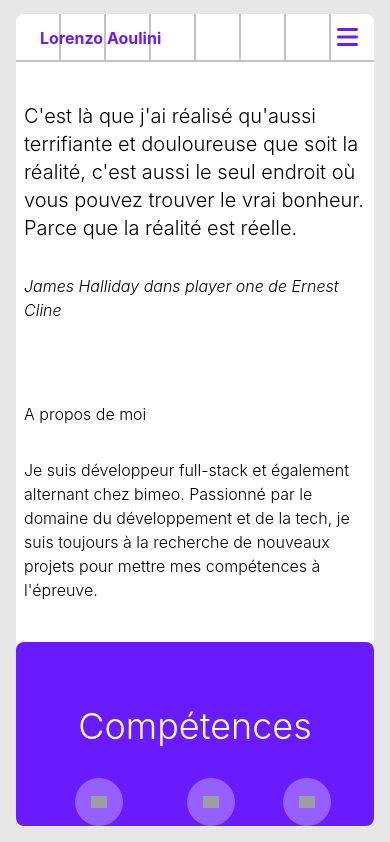
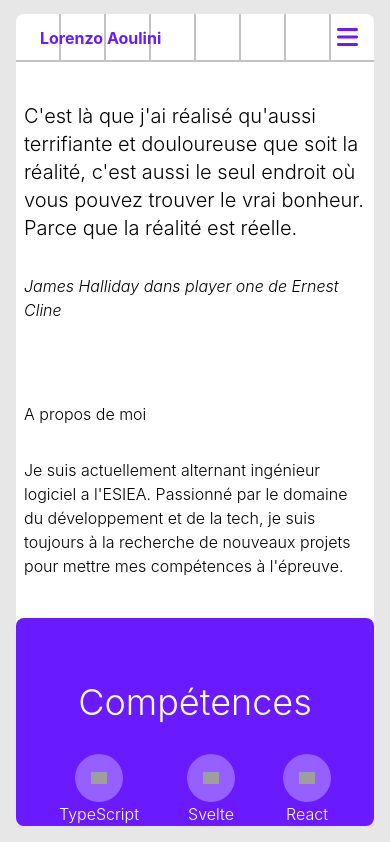
Before and after one commit to lolo298/PortfolioV2, a SvelteKit app: page / in a window 390 px wide. Shown: the part 846-1688 px from the top of the page. Built offline with nearby package versions, Linux system fonts and the light colour scheme; grey boxes are pictures that could not be loaded.

Commit message:
Update +page.svelte

```diff
--- a/src/routes/+page.svelte
+++ b/src/routes/+page.svelte
@@ -34,7 +34,7 @@
 <div>
 	<h2 class="atext-2xl md:text-4xl lg:text-5xl mb-8">A propos de moi</h2>
 	<p class="md:text-3xl lg:text-4xl">
-		Je suis développeur full-stack et également alternant chez bimeo.
+		Je suis actuellement alternant ingénieur logiciel a l'ESIEA.
 		Passionné par le domaine du développement et de la tech, je suis toujours à la recherche de nouveaux projets pour mettre mes compétences à l'épreuve.
 	</p>
 </div>
@@ -55,7 +55,7 @@
 	<h2 class="text-2xl mb-8 p-2 md:text-3xl lg:text-4xl">Experience</h2>
 	<div class="divide-y-2 divide-black *:p-2">
 		<div class="grid grid-cols-experience gap-4 justify-center items-center py-5 text-xl md:text-3xl lg:text-4xl">
-			<span class="text-sm md:text-xl lg:text-2xl">2024</span>
+			<span class="text-sm md:text-xl lg:text-2xl">2024 - 2024</span>
 			<span>Développeur FullStack</span>
 			<span class="text-end">Bimeo</span>
 		</div>
@@ -63,6 +63,10 @@
 			<span class="text-sm md:text-xl lg:text-2xl">2022 - 2023</span>
 			<span>Développeur FullStack</span>
 			<span class="text-end">Icicartegrise</span>
+		</div>
+	<div class="grid grid-cols-experience gap-4 justify-center items-center py-5 text-xl md:text-3xl lg:text-4xl">
+			<span class="text-sm md:text-xl lg:text-2xl">2024 - 2027</span>
+			<span>Diplome d'ingénieur logiciel - ESIEA</span>
 		</div>
 		<div class="grid grid-cols-experience gap-4 justify-center items-center py-5 text-xl md:text-3xl lg:text-4xl">
 			<span class="text-sm md:text-xl lg:text-2xl">2021 - 2024</span>
```
